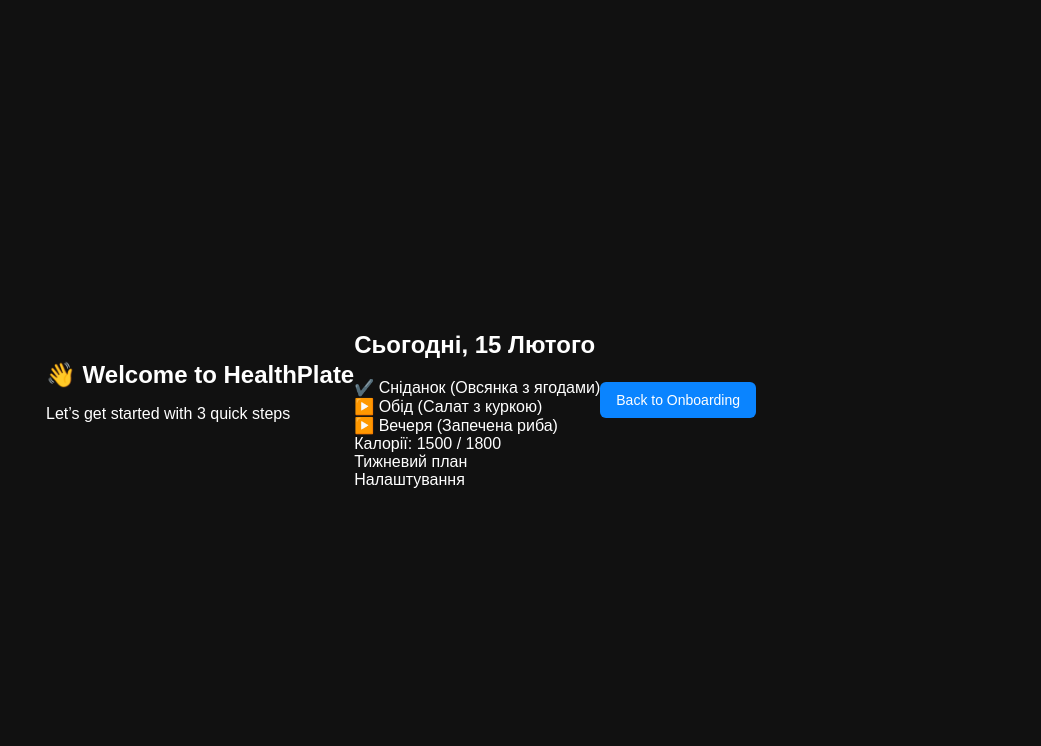
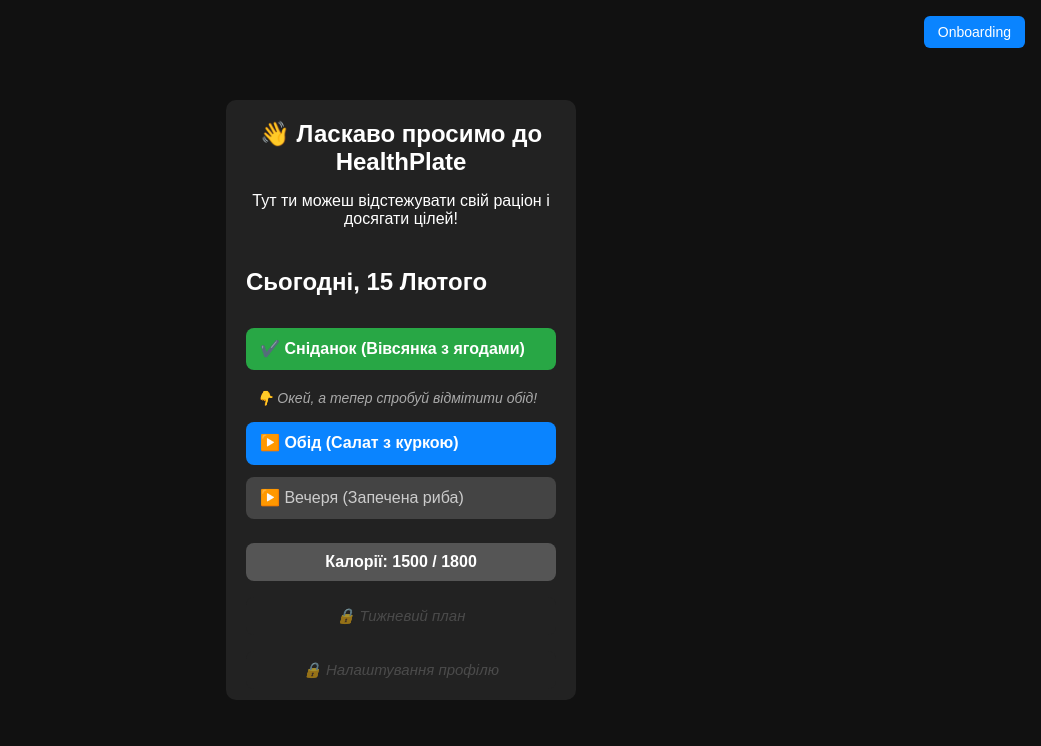
Before and after one commit to oleksandr-honchar/onboarding-app, a plain HTML site: page home.html in a window 1280 px wide. Shown: the whole page, without its empty margins (239-1280 px from the left). Drawn offline with Linux system fonts and the light colour scheme.

Commit message:
Enhance home and onboarding pages with new layout, meal tracking, and disabled features

```diff
--- a/css/style.css
+++ b/css/style.css
@@ -7,7 +7,7 @@ body {
   align-items: center;
   height: 100vh;
   margin: 0;
-  overflow: hidden; /* 🟢 Prevent body overflow */
+  overflow: hidden;
 }
 
 h1 {
@@ -165,3 +165,176 @@ input[type="radio"] {
   background-color: #218838;
   transform: scale(1.05);
 }
+
+/* Switch page button */
+
+.top-right-button {
+  position: absolute;
+  top: 16px;
+  right: 16px;
+  background-color: #0a84ff;
+  color: white;
+  border: none;
+  padding: 8px 14px;
+  border-radius: 6px;
+  font-size: 14px;
+  cursor: pointer;
+  z-index: 999;
+}
+
+.top-right-button:hover {
+  background-color: #006fe0;
+}
+
+/* 🌌 Home Screen Layout Match */
+
+.home-body {
+  font-family: Arial, sans-serif;
+  background: #111;
+  color: white;
+  display: flex;
+  justify-content: center;
+  align-items: center;
+  height: 100vh;
+  margin: 0;
+  overflow: hidden;
+}
+
+.home-card {
+  background: #222;
+  padding: 20px;
+  border-radius: 10px;
+  width: 85%;
+  max-width: 350px;
+  height: 600px;
+  box-sizing: border-box;
+  text-align: center;
+  position: relative;
+  overflow: hidden;
+}
+
+/* 💡 Optional: Shared button style reuse */
+.home-button {
+  background: #0a84ff;
+  color: white;
+  border: none;
+  padding: 10px 16px;
+  border-radius: 6px;
+  cursor: pointer;
+  font-size: 14px;
+}
+
+.home-button:hover {
+  background: #006fe0;
+}
+
+/* 🏠 Home Layout Container */
+.home-container {
+  margin-top: 20px;
+  text-align: left;
+  display: flex;
+  flex-direction: column;
+  gap: 12px;
+}
+
+/* 🍽 Meal Block */
+.meal {
+  background-color: #333;
+  padding: 10px 14px;
+  border-radius: 8px;
+  font-size: 16px;
+  line-height: 1.4;
+  transition: background 0.3s ease;
+}
+
+/* ✅ Completed Meal */
+.meal.completed {
+  background-color: #28a745; /* green */
+  color: #fff;
+  font-weight: bold;
+}
+
+/* ⏳ Active Meal */
+.meal.active {
+  background-color: #0a84ff; /* blue */
+  color: #fff;
+  font-weight: bold;
+}
+
+/* 🔲 Default Upcoming */
+.meal:not(.completed):not(.active) {
+  background-color: #444;
+  color: #ccc;
+}
+
+/* 🔥 Calorie Info */
+.calories {
+  margin-top: 12px;
+  background-color: #555;
+  color: #fff;
+  padding: 10px 14px;
+  border-radius: 8px;
+  text-align: center;
+  font-weight: bold;
+}
+
+/* 🚫 Disabled Buttons */
+.disabled {
+  margin-top: 4px;
+  padding: 10px 14px;
+  border-radius: 8px;
+  background-color: #222;
+  color: #666;
+  text-align: center;
+  font-style: italic;
+  opacity: 0.6;
+  cursor: not-allowed;
+}
+
+/* 🧭 Micro-instruction for next meal */
+.next-instruction {
+  margin-top: 8px;
+  margin-bottom: 4px;
+  padding-left: 10px;
+  font-style: italic;
+  color: #aaa;
+  font-size: 14px;
+}
+
+/* 🔒 Tooltip container */
+.disabled {
+  position: relative;
+  background-color: #222;
+  color: #666;
+  padding: 10px 14px;
+  border-radius: 8px;
+  text-align: center;
+  opacity: 0.6;
+  cursor: not-allowed;
+  font-size: 15px;
+}
+
+/* 📝 Tooltip text */
+.disabled .tooltip {
+  visibility: hidden;
+  background-color: #000;
+  color: #fff;
+  text-align: center;
+  border-radius: 6px;
+  padding: 6px;
+  position: absolute;
+  bottom: 70%;
+  left: 50%;
+  transform: translateX(-50%);
+  font-size: 12px;
+  white-space: nowrap;
+  z-index: 1;
+  opacity: 0;
+  transition: opacity 0.3s;
+}
+
+/* 📣 Show on hover */
+.disabled:hover .tooltip {
+  visibility: visible;
+  opacity: 1;
+}
--- a/home.html
+++ b/home.html
@@ -4,24 +4,40 @@
     <title>HealthPlate – Home</title>
     <link rel="stylesheet" href="css/style.css" />
   </head>
-  <body>
-    <div class="welcome-container">
-      <h1>👋 Welcome to HealthPlate</h1>
-      <p>Let’s get started with 3 quick steps</p>
-    </div>
-
+  <body class="home-body">
+    <button class="top-right-button" onclick="location.href='index.html'">
+      Onboarding
+    </button>
+    <div class="home-card">
+      <h1>👋 Ласкаво просимо до HealthPlate</h1>
+      <p>Тут ти можеш відстежувати свій раціон і досягати цілей!</p>
       <div class="home-container">
         <h2>Сьогодні, 15 Лютого</h2>
 
-      <div class="meal completed">✔️ Сніданок (Овсянка з ягодами)</div>
+        <div class="meal completed">✔️ Сніданок (Вівсянка з ягодами)</div>
+        <p class="next-instruction">👇 Окей, а тепер спробуй відмітити обід!</p>
         <div class="meal active">▶️ Обід (Салат з куркою)</div>
         <div class="meal">▶️ Вечеря (Запечена риба)</div>
 
         <div class="calories">Калорії: 1500 / 1800</div>
 
-      <div class="disabled">Тижневий план</div>
-      <div class="disabled">Налаштування</div>
+        <div class="disabled">
+          🔒 Тижневий план
+          <span class="tooltip">Розблокується на 3 день використання</span>
         </div>
-    <button onclick="location.href='index.html'">Back to Onboarding</button>
+
+        <div class="disabled">
+          🔒 Налаштування профілю
+          <span class="tooltip">Розблокується на 3 день використання</span>
+        </div>
+
+        <div class="disabled">
+          🔒 Історія
+          <span class="tooltip">Розблокується на 3 день використання</span>
+        </div>
+      </div>
+    </div>
+
+    <script src="js/main.js"></script>
   </body>
 </html>
```
Also changed, not shown: index.html (+4 -1 lines). Lines whose indentation alone changed are shown as unchanged.
